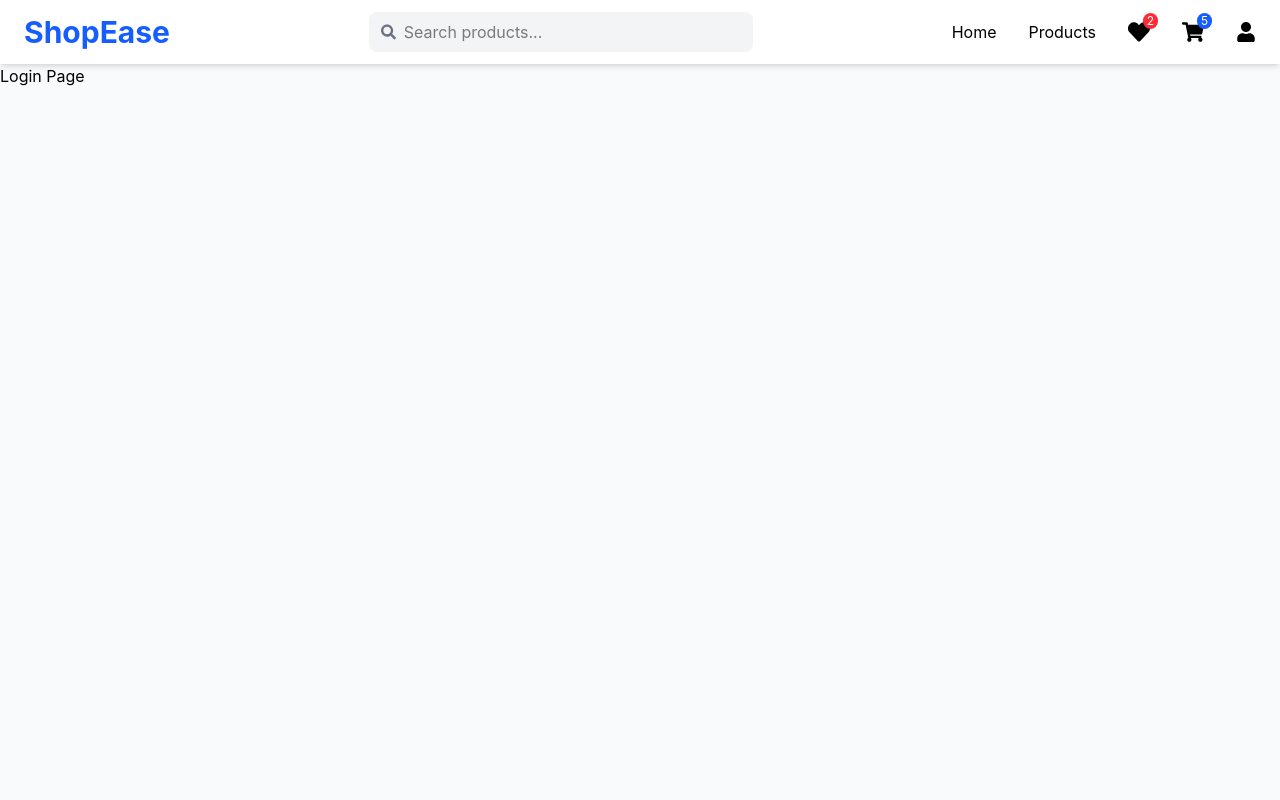
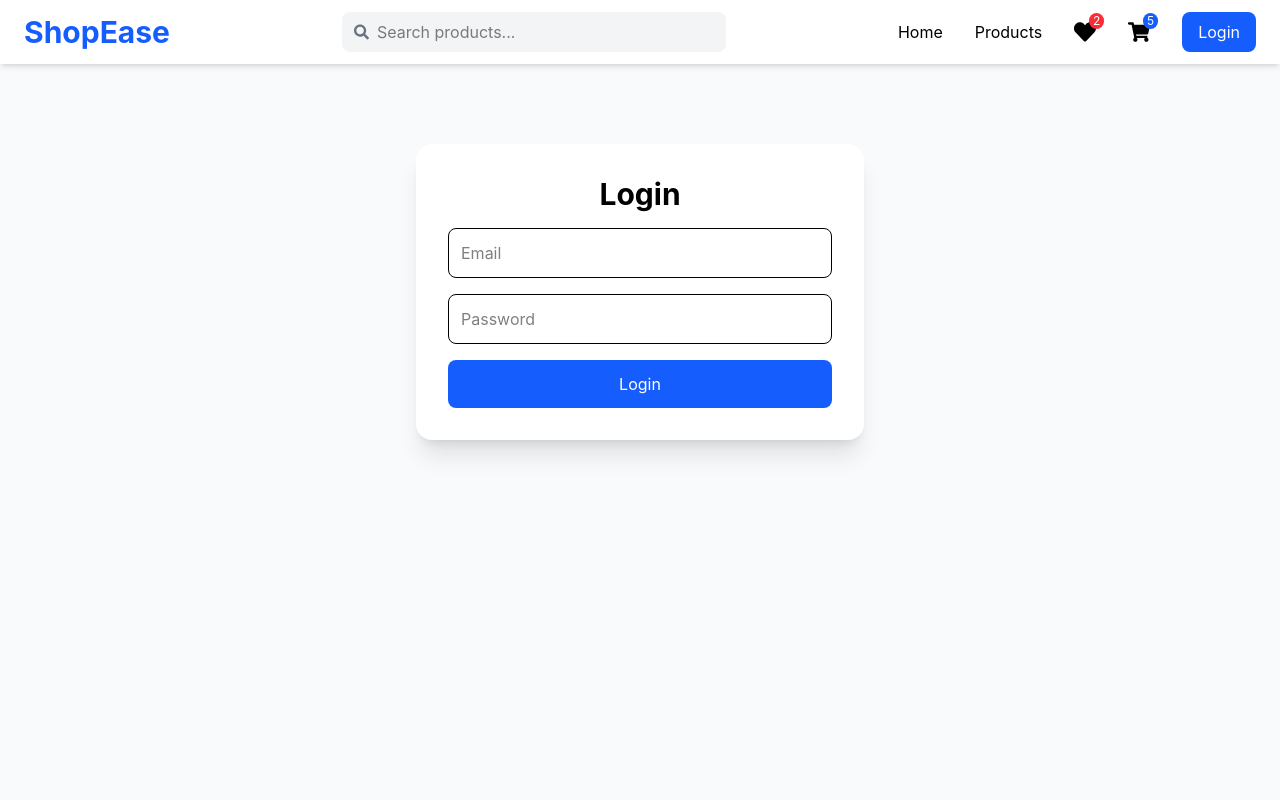
Before and after one commit to amithangadi/ecommerce-REST-API-frontend, a React (Vite) app: page /login in a window 1280 px wide. Shown: the top 800 px of the page. Built offline with nearby package versions, Linux system fonts and the light colour scheme.

Commit message:
updated login and register page

```diff
--- a/src/api/apiClient.js
+++ b/src/api/apiClient.js
@@ -1,10 +1,20 @@
 import axios from "axios";
 
 const api = axios.create({
-    baseURL: "http://localhost:9001/api",
-    headers: {
-        "Content-Type": "application/json",
-    },
+    baseURL: "http://localhost:9001/api"
+});
+
+api.interceptors.request.use((config) => {
+
+    const token = localStorage.getItem("token");
+
+    if (token) {
+
+        config.headers.Authorization =
+            `Bearer ${token}`;
+    }
+
+    return config;
 });
 
 export default api;
--- /dev/null
+++ b/src/components/auth/LoginForm.jsx
@@ -0,0 +1,70 @@
+import { useState } from "react";
+import { login } from "../../services/authService";
+
+function LoginForm() {
+
+    const [email, setEmail] = useState("");
+    const [password, setPassword] = useState("");
+
+    async function handleSubmit(e) {
+
+        e.preventDefault();
+
+        try {
+
+            const response = await login({
+                email,
+                password
+            });
+
+            console.log(response);
+
+            alert(response);
+
+        } catch (error) {
+
+            console.error(error);
+            alert("Invalid Credentials");
+
+        }
+
+    }
+
+    return (
+
+        <form
+            onSubmit={handleSubmit}
+            className="bg-white p-8 rounded-2xl shadow-xl w-full max-w-md space-y-4"
+        >
+
+            <h2 className="text-3xl font-bold text-center">
+                Login
+            </h2>
+
+            <input
+                type="email"
+                placeholder="Email"
+                className="w-full border p-3 rounded-lg"
+                onChange={(e) => setEmail(e.target.value)}
+            />
+
+            <input
+                type="password"
+                placeholder="Password"
+                className="w-full border p-3 rounded-lg"
+                onChange={(e) => setPassword(e.target.value)}
+            />
+
+            <button
+                type="submit"
+                className="w-full bg-blue-600 text-white py-3 rounded-lg"
+            >
+                Login
+            </button>
+
+        </form>
+
+    );
+}
+
+export default LoginForm;
--- /dev/null
+++ b/src/components/auth/RegisterForm.jsx
@@ -0,0 +1,91 @@
+import { useState } from "react";
+import { register } from "../../services/authService";
+import { useNavigate } from "react-router-dom";
+
+function RegisterForm() {
+
+    const navigate = useNavigate();
+
+    const [user, setUser] = useState({
+        name: "",
+        email: "",
+        password: ""
+    });
+
+    const handleChange = (e) => {
+
+        setUser({
+            ...user,
+            [e.target.name]: e.target.value
+        });
+
+    };
+
+    const handleSubmit = async (e) => {
+
+        e.preventDefault();
+
+        try {
+
+            await register(user);
+
+            alert("Registration Successful");
+
+            navigate("/login");
+
+        } catch (err) {
+
+            alert("Registration Failed");
+
+            console.error(err);
+
+        }
+
+    };
+
+    return (
+
+        <form
+            onSubmit={handleSubmit}
+            className="bg-white p-8 rounded-2xl shadow-xl w-full max-w-md space-y-4"
+        >
+
+            <h2 className="text-3xl font-bold text-center">
+                Register
+            </h2>
+
+            <input
+                name="name"
+                placeholder="Name"
+                className="w-full border p-3 rounded-lg"
+                onChange={handleChange}
+            />
+
+            <input
+                name="email"
+                type="email"
+                placeholder="Email"
+                className="w-full border p-3 rounded-lg"
+                onChange={handleChange}
+            />
+
+            <input
+                name="password"
+                type="password"
+                placeholder="Password"
+                className="w-full border p-3 rounded-lg"
+                onChange={handleChange}
+            />
+
+            <button
+                className="w-full bg-blue-600 text-white py-3 rounded-lg"
+            >
+                Register
+            </button>
+
+        </form>
+
+    );
+}
+
+export default RegisterForm;
--- a/src/components/layout/Navbar.jsx
+++ b/src/components/layout/Navbar.jsx
@@ -5,8 +5,11 @@ import {
   FaUser,
   FaSearch,
 } from "react-icons/fa";
+import { useAuth } from "../../context/AuthContext";
 
 function Navbar() {
+  const { user, logout } = useAuth();
+
   return (
     <nav className="bg-white shadow-md sticky top-0 z-50">
       <div className="max-w-7xl mx-auto px-6">
@@ -61,9 +64,27 @@ function Navbar() {
         </span>
         </div>
 
-            <Link to="/profile">
-              <FaUser size={20} />
-            </Link>
+            {user ? (
+  <>
+    <Link to="/profile">
+      <FaUser size={20} />
+    </Link>
+
+    <button
+      onClick={logout}
+      className="bg-red-500 text-white px-3 py-2 rounded-lg hover:bg-red-600"
+    >
+      Logout
+    </button>
+  </>
+) : (
+  <Link
+    to="/login"
+    className="bg-blue-600 text-white px-4 py-2 rounded-lg hover:bg-blue-700"
+  >
+    Login
+  </Link>
+)}
 
           </div>
 
--- /dev/null
+++ b/src/context/AuthContext.jsx
@@ -0,0 +1,47 @@
+import { createContext, useContext, useState } from "react";
+
+const AuthContext = createContext();
+
+export function AuthProvider({ children }) {
+
+    const [user, setUser] = useState(
+        JSON.parse(localStorage.getItem("user"))
+    );
+
+    const login = (response) => {
+
+    localStorage.setItem("token", response.token);
+
+    localStorage.setItem(
+        "user",
+        JSON.stringify(response.user)
+    );
+
+    setUser(response.user);
+    };
+
+    const logout = () => {
+
+        localStorage.removeItem("user");
+
+        setUser(null);
+    };
+
+    return (
+
+        <AuthContext.Provider
+            value={{
+                user,
+                login,
+                logout
+            }}
+        >
+
+            {children}
+
+        </AuthContext.Provider>
+
+    );
+}
+
+export const useAuth = () => useContext(AuthContext);
--- a/src/main.jsx
+++ b/src/main.jsx
@@ -6,6 +6,7 @@ import { QueryClient, QueryClientProvider } from "@tanstack/react-query";
 
 import App from "./App";
 import "./index.css";
+import { AuthProvider } from "./context/AuthContext";
 
 const queryClient = new QueryClient();
 
@@ -13,7 +14,9 @@ ReactDOM.createRoot(document.getElementById("root")).render(
   <React.StrictMode>
     <BrowserRouter>
       <QueryClientProvider client={queryClient}>
+        <AuthProvider>
         <App />
+        </AuthProvider>
       </QueryClientProvider>
     </BrowserRouter>
   </React.StrictMode>
--- a/src/pages/Login/Login.jsx
+++ b/src/pages/Login/Login.jsx
@@ -1,7 +1,17 @@
+import LoginForm from "../../components/auth/LoginForm";
+
 function Login() {
+
     return (
-        <h1>Login Page</h1>
+
+        <div className="flex justify-center py-20">
+
+            <LoginForm/>
+
+        </div>
+
     );
+
 }
 
 export default Login;
--- a/src/routes/AppRoutes.jsx
+++ b/src/routes/AppRoutes.jsx
@@ -1,5 +1,6 @@
 import { Routes, Route } from "react-router-dom";
 
+import ProtectedRoute from "./ProtectedRoute";
 import Home from "../pages/Home/Home";
 import Products from "../pages/Products/Products";
 import ProductDetails from "../pages/ProductDetails/ProductDetails";
@@ -16,30 +17,68 @@ function AppRoutes() {
     return (
         <Routes>
 
-            <Route path="/" element={<Home />} />
+    {/* Public Routes */}
 
-            <Route path="/products" element={<Products />} />
+    <Route path="/" element={<Home />} />
 
-            <Route path="/product/:id" element={<ProductDetails />} />
+    <Route path="/products" element={<Products />} />
 
-            <Route path="/cart" element={<Cart />} />
+    <Route path="/product/:id" element={<ProductDetails />} />
 
-            <Route path="/wishlist" element={<Wishlist />} />
+    <Route path="/login" element={<Login />} />
 
-            <Route path="/login" element={<Login />} />
+    <Route path="/register" element={<Register />} />
 
-            <Route path="/register" element={<Register />} />
+    {/* Protected Routes */}
 
-            <Route path="/profile" element={<Profile />} />
+    <Route
+        path="/cart"
+        element={
+            <ProtectedRoute>
+                <Cart />
+            </ProtectedRoute>
+        }
+    />
 
-            <Route path="/orders" element={<Orders />} />
+    <Route
+        path="/profile"
+        element={
+            <ProtectedRoute>
+                <Profile />
+            </ProtectedRoute>
+        }
+    />
 
-            <Route path="/checkout" element={<Checkout />} />
+    <Route
+        path="/orders"
+        element={
+            <ProtectedRoute>
+                <Orders />
+            </ProtectedRoute>
+        }
+    />
 
-            {/* If no route matches */}
-            <Route path="*" element={<NotFound />} />
+    <Route
+        path="/checkout"
+        element={
+            <ProtectedRoute>
+                <Checkout />
+            </ProtectedRoute>
+        }
+    />
 
-        </Routes>
+    <Route
+        path="/wishlist"
+        element={
+            <ProtectedRoute>
+                <Wishlist />
+            </ProtectedRoute>
+        }
+    />
+
+    <Route path="*" element={<NotFound />} />
+
+</Routes>
     );
 }
 
--- /dev/null
+++ b/src/routes/ProtectedRoute.jsx
@@ -0,0 +1,16 @@
+import { Navigate } from "react-router-dom";
+import { useAuth } from "../context/AuthContext";
+
+function ProtectedRoute({ children }) {
+
+    const { user } = useAuth();
+
+    if (!user) {
+
+        return <Navigate to="/login" />;
+    }
+
+    return children;
+}
+
+export default ProtectedRoute;
--- /dev/null
+++ b/src/services/authService.js
@@ -0,0 +1,11 @@
+import api from "../api/apiClient";
+
+export const register = async (user) => {
+  const response = await api.post("/users/register", user);
+  return response.data;
+};
+
+export const login = async (credentials) => {
+  const response = await api.post("/users/login", credentials);
+  return response.data;
+};
```
